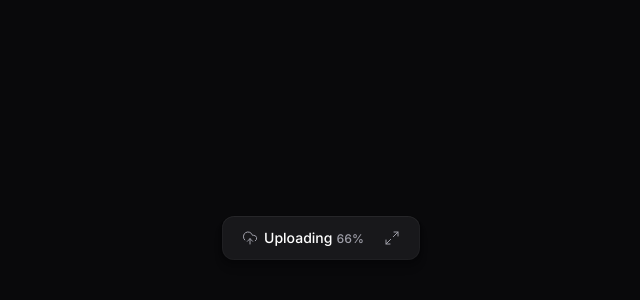
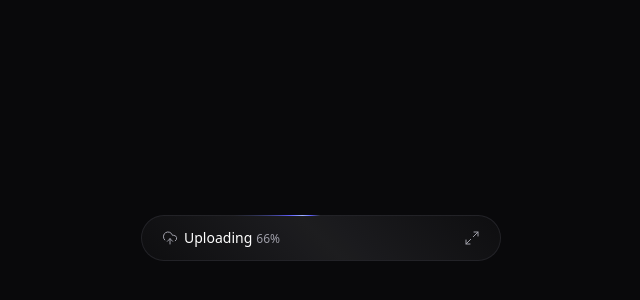
Before and after one commit to riicardojs/upload-widget-web, a React (Vite) app: page / in a window 1280 px wide. Shown: the part 162-462 px from the top of the page, without its empty margins (319-959 px from the left). Built offline with nearby package versions, Linux system fonts and the light colour scheme.

Commit message:
feat: enhance upload widget with pending uploads indicator and border animation

```diff
--- a/src/components/upload-widget.tsx
+++ b/src/components/upload-widget.tsx
@@ -6,12 +6,14 @@ import { UploadWidgetMinimizedButton } from './upload-widget-minimized-button';
 import { UploadWidgetUploadList } from './upload-widget-upload-list';
 
 export function UploadWidget() {
+  const isThereAnyPendingUploads = true;
   const [isWidgetOpen, toggleIsWidgetOpen] = useCycle(false, true);
 
   return (
-    <Collapsible.Root onOpenChange={() => toggleIsWidgetOpen()}>
+    <Collapsible.Root onOpenChange={() => toggleIsWidgetOpen()} asChild>
       <motion.div
-        className="bg-zinc-900 overflow-hidden max-w-[360px] rounded-xl shadow-shape"
+        data-progress={isThereAnyPendingUploads}
+        className="bg-zinc-900 overflow-hidden w-[360px] rounded-xl data-[state=open]:shadow-shape border border-transparent animate-border data-[state=closed]:rounded-3xl data-[state=closed]:data-[progress=false]:shadow-shape  data-[state=closed]:data-[progress=true]:[background:linear-gradient(45deg,#09090B,theme(colors.zinc.900)_50%,#09090B)_padding-box,conic-gradient(from_var(--border-angle),theme(colors.zinc.700/.48)_80%,_theme(colors.indigo.500)_86%,_theme(colors.indigo.300)_90%,_theme(colors.indigo.500)_94%,_theme(colors.zinc.600/.48))_border-box]"
         animate={isWidgetOpen ? 'open' : 'closed'}
         variants={{
           closed: {
--- a/src/index.css
+++ b/src/index.css
@@ -2,15 +2,26 @@
 
 @import 'tailwindcss';
 
+@property --border-angle {
+  inherits: false;
+  initial-value: 0deg;
+  syntax: '<angle>';
+}
+
 @theme {
-  --font-sans: 'Inter', sans-serif;
-  --shadow-shape: 0px 8px 8px rgba(0, 0, 0, 0.1), 0px 4px 4px rgba(0, 0, 0, 0.1),
-    0px 2px 2px rgba(0, 0, 0, 0.1), 0px 0px 0px 1px rgba(0, 0, 0, 0.1),
-    inset 0px 0px 0px 1px rgba(255, 255, 255, 0.03),
-    inset 0px 1px 0px rgba(255, 255, 255, 0.03);
-  --shape-content: 0px 0px 0px 1px rgba(0, 0, 0, 0.25),
-    inset 0px 1px 0px rgba(255, 255, 255, 0.02),
-    inset 0px 0px 0px 1px rgba(255, 255, 255, 0.02);
-  --opacity-2: 0.02;
+  --font-inter: 'Inter', sans-serif;
   --text-xxs: 0.625rem;
+  --shadow-shape: 0px 0px 0px 1px #0000001a, 0px 2px 2px 0px #0000001a,
+    0px 4px 4px 0px #0000001a, 0px 8px 8px 0px #0000001a,
+    0px 1px 0px 0px #ffffff08 inset, 0px 0px 0px 1px #ffffff08 inset;
+  --shadow-content: 0px 0px 0px 1px #0000001a, 0px 2px 2px 0px #0000001a,
+    0px 4px 4px 0px #0000001a, 0px 8px 8px 0px #0000001a,
+    0px 1px 0px 0px #ffffff08 inset, 0px 0px 0px 1px #ffffff08 inset;
+
+  --animate-border: border 2s linear infinite;
+  @keyframes border {
+    to {
+      --border-angle: 360deg;
+    }
+  }
 }
```
